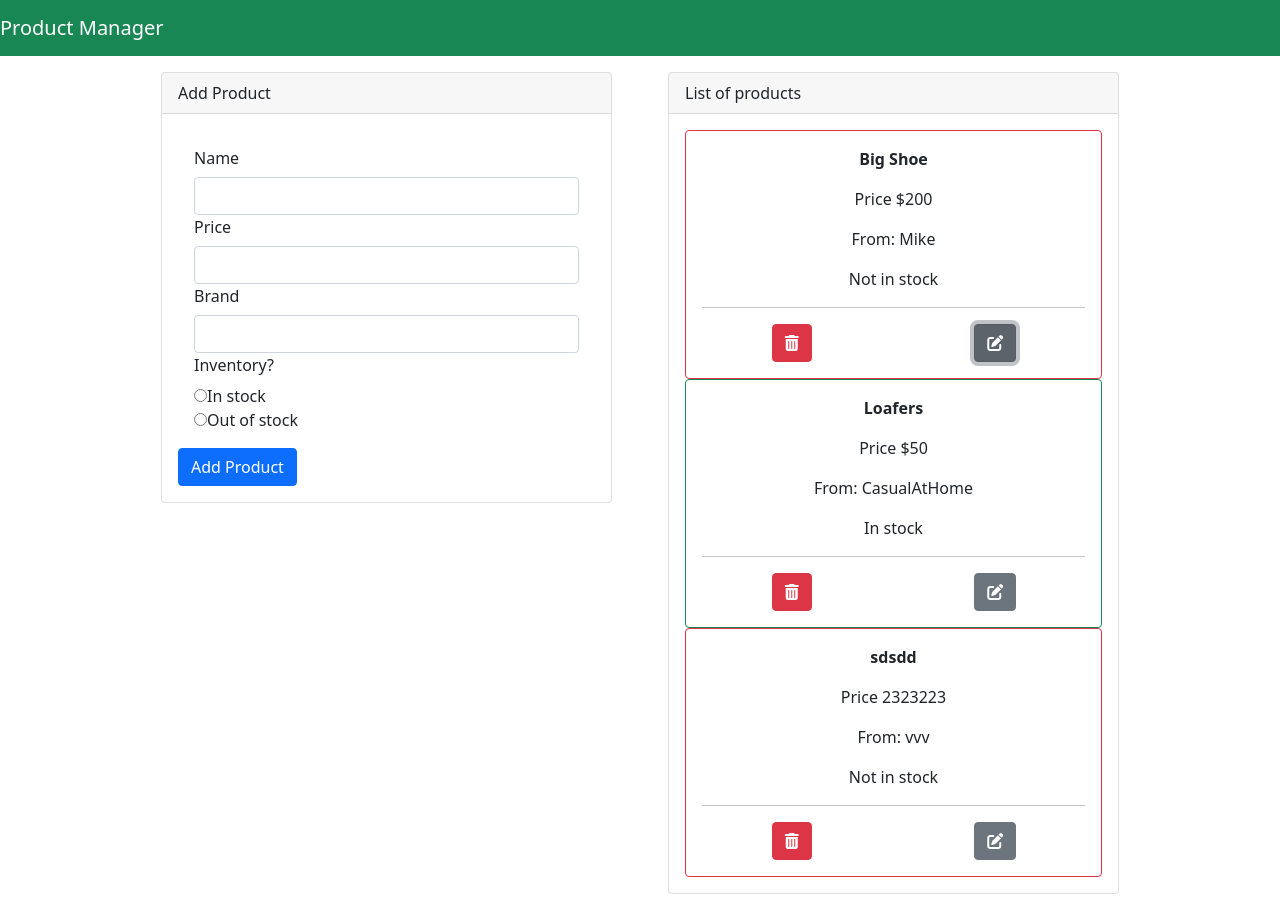
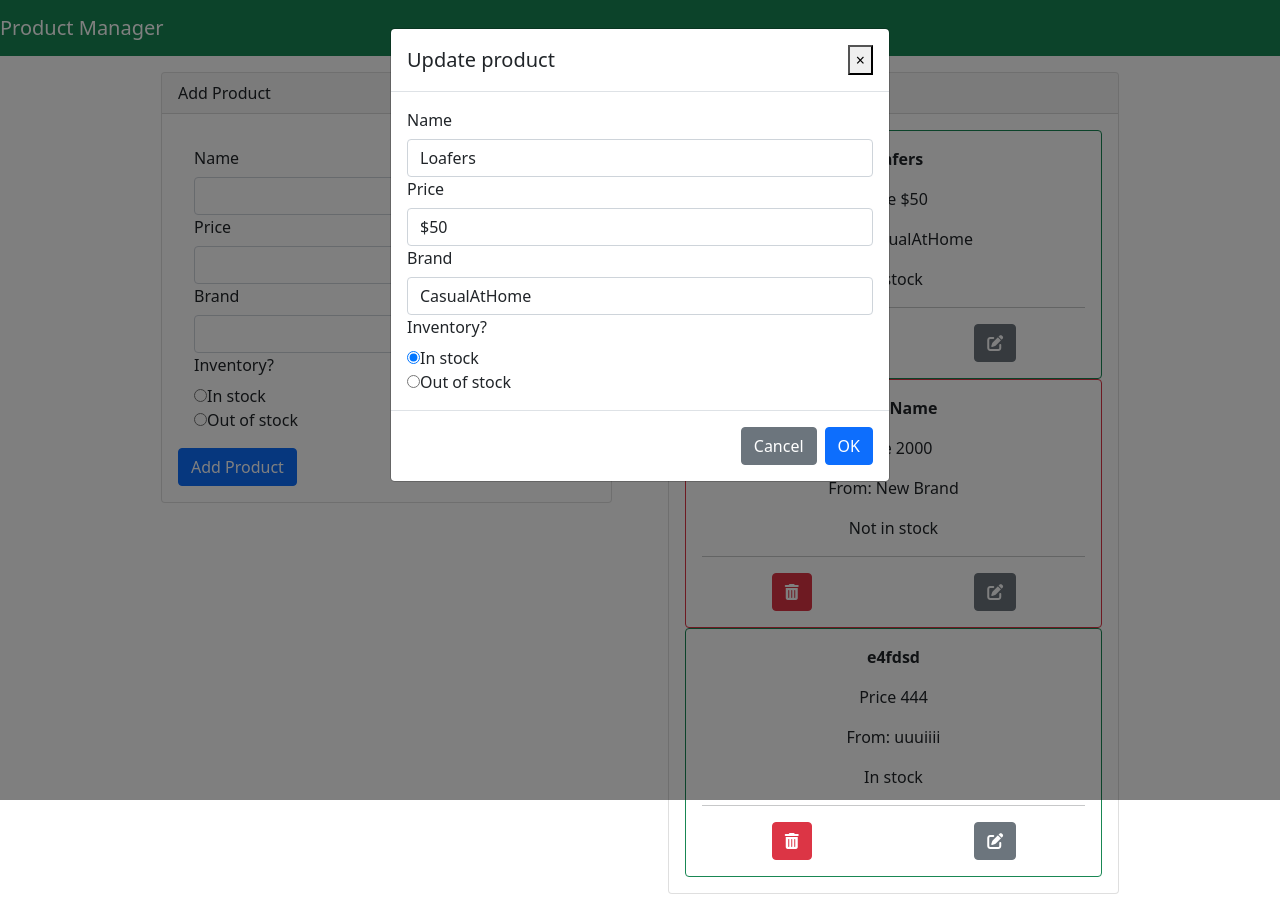
Before and after one commit to I8Superman/Vue_shop_app, a Vue app: page / in a window 1280 px wide. Both pictures are taken after a click on the button 995 px from the left and 343 px from the top of the page. Built offline with nearby package versions, Linux system fonts and the light colour scheme; data requests are answered from the project's data file.

Commit message:
Update product info functionality in modal added

```diff
--- a/db.json
+++ b/db.json
@@ -1,12 +1,5 @@
 {
   "products": [
-    {
-      "name": "Big Shoe",
-      "price": "$200",
-      "brand": "Mike",
-      "inventoryStatus": false,
-      "id": 1
-    },
     {
       "name": "Loafers",
       "price": "$50",
@@ -15,11 +8,18 @@
       "id": 2
     },
     {
-      "name": "sdsdd",
-      "price": "2323223",
-      "brand": "vvv",
-      "inventoryStatus": false,
-      "id": 3
+      "id": 3,
+      "name": "New Name",
+      "price": "2000",
+      "brand": "New Brand",
+      "inventoryStatus": false
+    },
+    {
+      "name": "e4fdsd",
+      "price": "444",
+      "brand": "uuuiiii",
+      "inventoryStatus": true,
+      "id": 4
     }
   ]
 }
--- a/src/App.vue
+++ b/src/App.vue
@@ -6,7 +6,7 @@
         <!-- We bind the addProduct emit to the component by using the v-on directive (shorthand @). The "addProduct" in white is the method called when the event is triggered -->
         <AddProduct @addProduct="addProduct" />
         <!-- We can pass data (props) to a component by simply using the v-bind directive (':' for shorthand). Here we bind the productList array to the ListProduct component and call the props 'productlist' -->
-        <ListProduct :products="productList" />
+        <ListProduct :products="productList" @deleteProduct="deleteProduct" @updateProduct="updateProduct" />
       </b-row>
     </b-container>
   </div>
@@ -45,6 +45,18 @@ export default {
       await axios.post("http://localhost:3000/products/", newProduct); // We make a post request with our payload being the new product obj.
       this.getProductList(); // after posting we call getProductList to update our arr of products (getting what we posted)
     },
+    async deleteProduct(productId) {
+      await axios.delete(`http://localhost:3000/products/${productId}`);
+      this.getProductList();
+    },
+    async updateProduct(updatedProduct) {
+      console.log(updatedProduct);
+      await axios.put(
+        `http://localhost:3000/products/${updatedProduct.id}`,
+        updatedProduct
+      );
+      this.getProductList();
+    },
   },
   mounted() {
     this.getProductList();
--- a/src/components/ListProduct.vue
+++ b/src/components/ListProduct.vue
@@ -19,9 +19,7 @@
                 </b-button>
               </b-col>
               <b-col>
-                <b-button>
-                  <i class="fas fa-edit"></i>
-                </b-button>
+                <UpdateProduct :product="product" @updateProduct="updateProduct" />
               </b-col>
             </b-row>
           </b-card>
@@ -32,8 +30,21 @@
 </template>
 
 <script>
+import UpdateProduct from "./UpdateProduct.vue";
 export default {
   props: ["products"], // Write the props RECIEVED/PASSED to THIS component here
+  components: {
+    UpdateProduct,
+  },
+  methods: {
+    deleteProduct(productId) {
+      this.$emit("deleteProduct", productId); // We emit the 'deleteProduct', with an argument of the product id
+    },
+    updateProduct(updatedProduct) {
+      // Annoying: you have to pass the data all the way up through the parent chain to get to the root component (App.vue) to make the put request to the server
+      this.$emit("updateProduct", updatedProduct);
+    },
+  },
 };
 </script>
 
--- /dev/null
+++ b/src/components/UpdateProduct.vue
@@ -0,0 +1,82 @@
+<template>
+  <div>
+    <b-button>
+      <i class="fas fa-edit" @click="modalShow = !modalShow"></i>
+    </b-button>
+    <b-modal v-model="modalShow" title="Update product" @show="showModal" @hidden="resetModal" @ok="handleSubmit">
+      <ValidationObserver v-slot="{ handleSubmit }">
+        <b-form autocomplete="off" @submit.prevent="handleSubmit(addProduct)">
+          <ValidationProvider name="Name" rules="required: true|min: 3" v-slot="{ errors }">
+            <b-form-group label="Name">
+              <b-form-input v-model="form.name" id="name" name="name" trim></b-form-input>
+              <span class="error">{{ errors[0] }}</span>
+            </b-form-group>
+          </ValidationProvider>
+
+          <ValidationProvider name="Name" rules="required: true|numeric: true" v-slot="{ errors }">
+            <b-form-group label="Price">
+              <b-form-input v-model="form.price" id="price" name="price" trim></b-form-input>
+              <span class="error">{{ errors[0] }}</span>
+            </b-form-group>
+          </ValidationProvider>
+
+          <ValidationProvider name="Name" rules="required: true" v-slot="{ errors }">
+            <b-form-group label="Brand">
+              <b-form-input v-model="form.brand " id="brand" name="brand" trim></b-form-input>
+              <span class="error">{{ errors[0] }}</span>
+            </b-form-group>
+          </ValidationProvider>
+
+          <ValidationProvider name="Name" rules="required: true" v-slot="{ errors }">
+            <b-form-group label="Inventory?">
+              <b-form-radio v-model="form.inventoryStatus" name="inventorystatus" value="true">In stock</b-form-radio>
+              <b-form-radio v-model="form.inventoryStatus" name="inventorystatus" value="false">Out of stock</b-form-radio>
+              <span class="error">{{ errors[0] }}</span>
+            </b-form-group>
+          </ValidationProvider>
+        </b-form>
+      </ValidationObserver>
+    </b-modal>
+  </div>
+</template>
+
+<script>
+export default {
+  name: "UpdateProduct",
+  props: ["product"],
+  data() {
+    return {
+      modalShow: false,
+      form: {
+        name: "",
+        price: "",
+        brand: "",
+        inventoryStatus: "",
+      },
+      submitted: false,
+    };
+  },
+  methods: {
+    showModal() {
+      console.log("Modal openened");
+      this.form = this.$props.product;
+      console.log(this.form);
+    },
+    resetModal() {
+      console.log("Modal closed");
+      this.form = {};
+    },
+    handleSubmit(byModalEvt) {
+      console.log("Product changes submitted");
+      byModalEvt.preventDefault();
+      this.form.inventoryStatus = this.form.inventoryStatus === "true";
+      this.$emit("updateProduct", this.form);
+      this.modalShow = false;
+      this.submitted = false;
+    },
+  },
+};
+</script>
+
+<style>
+</style>
```
